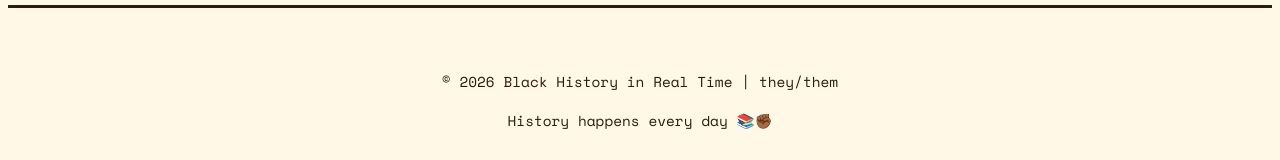
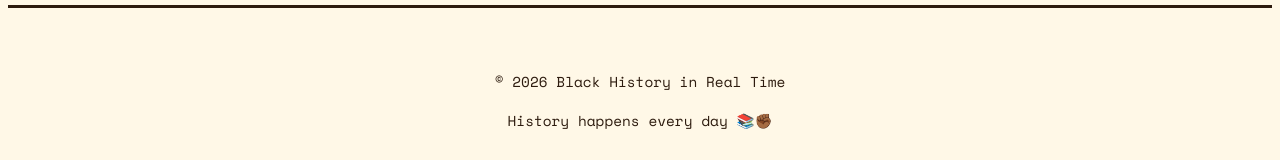
Before and after one commit to edna-ivey/blackhistoryinrealtime, a plain HTML site: page index.html in a window 1280 px wide. Shown: the part 3408-3568 px from the top of the page. Drawn offline with nearby package versions, Linux system fonts and the light colour scheme.

Commit message:
Update index.html

```diff
--- a/index.html
+++ b/index.html
@@ -583,7 +583,7 @@
 
 <footer>
     <div class="container">
-        <p>&copy; 2026 Black History in Real Time | they/them</p>
+        <p>&copy; 2026 Black History in Real Time</p>
         <p style="margin-top: 0.5rem;">History happens every day 📚✊🏾</p>
     </div>
 </footer>
```
